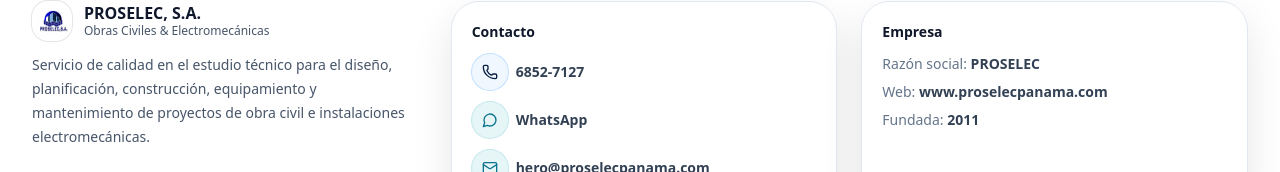
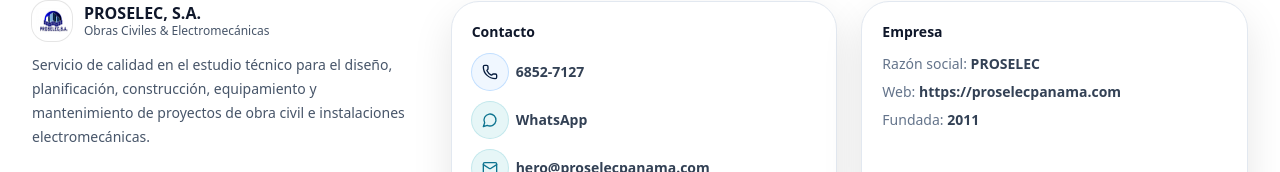
Before and after one commit to lulabtechnology/Proselectnew, a Next.js app: page /contacto in a window 1280 px wide. Shown: the part 840-1012 px from the top of the page. Built offline with nearby package versions, Linux system fonts and the light colour scheme.

Commit message:
Update site.ts

```diff
--- a/content/site.ts
+++ b/content/site.ts
@@ -8,7 +8,8 @@
   name: "PROSELEC, S.A.",
   shortName: "PROSELEC",
   tagline: "Obras Civiles & Electromecánicas",
-  url: "www.proselecpanama.com",
+  // ✅ URL canónica (con https) para SEO / OpenGraph / Schema
+  url: "https://proselecpanama.com",
   founded: 2011,
 
   // ✅ Texto corporativo (base) para SEO y tarjetas
@@ -36,7 +37,7 @@
   whatsappDigits: "50768527127",
   whatsappE164: "+50768527127",
 
-  // ⚠️ reemplaza por el correo nuevo real del dominio
+  // ⚠️ reemplaza por el correo real del dominio (si cambia)
   emails: ["hero@proselecpanama.com"],
 
   // Dirección del PDF
```
